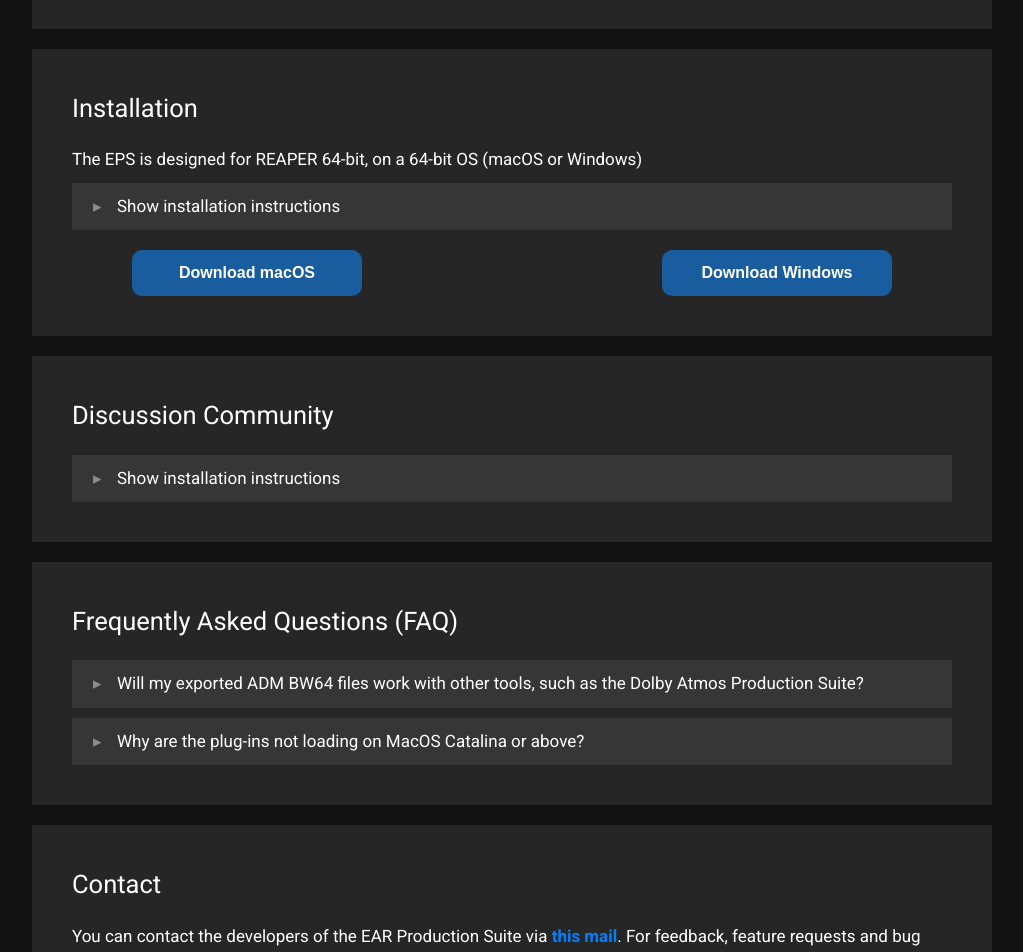
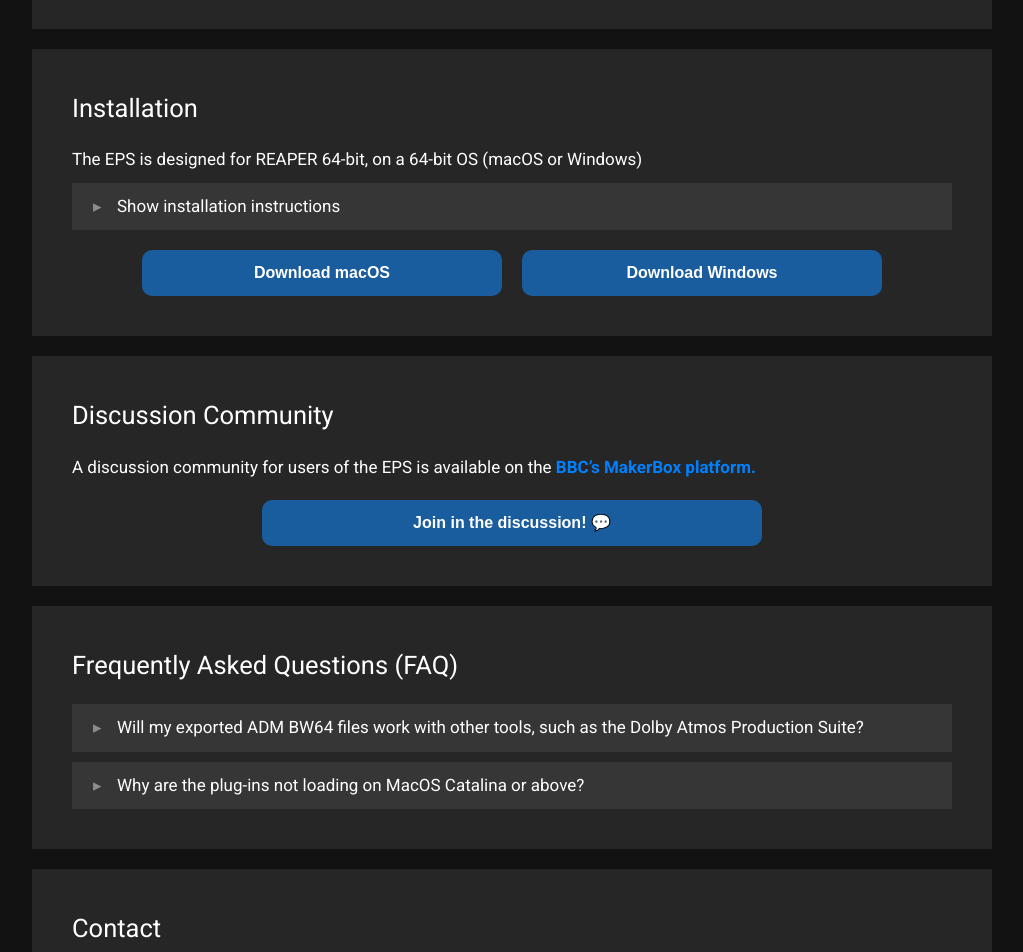
Before and after one commit to ebu/ear-production-suite, a Jekyll site: the page built from docs/index.markdown, in a window 1280 px wide. Shown: the part 2260-3212 px from the top of the page, without its empty margins (128-1151 px from the left). Built offline with Jekyll 4.4.1, drawn with Linux system fonts in a browser that asks for light colours.

Commit message:
Better presentation of discussion forum link

```diff
--- a/docs/_sass/components/_buttons.scss
+++ b/docs/_sass/components/_buttons.scss
@@ -12,6 +12,7 @@
   border-style: none;
   color: $c__white;
   font-weight: bold;
+  white-space: nowrap;
 }
 
 .c-btn > a {
--- a/docs/_sass/themes/_dark.scss
+++ b/docs/_sass/themes/_dark.scss
@@ -14,7 +14,7 @@
         background-color: $c__dark-background;
     }
 
-  .text_section{
+    .text_section {
         background-color: $c__dark-background-light;
         padding: 4rem;
         margin-top: 2rem;
@@ -40,16 +40,18 @@
     }
 
     .github-corner {
-    fill:#fff;
-    color:$c__dark-blue;
+        fill: #fff;
+        color: $c__dark-blue;
         position: absolute;
         border: 0;
         right: 0;
+
         @media screen and (min-width: 601px) {
             top: 0rem;
             height: 12rem;
             margin-right: 0rem;
         }
+
         @media screen and (max-width: 601px) {
             top: 0rem;
             margin-right: -1rem;
@@ -61,13 +63,29 @@
         margin-top: 2rem;
         margin-left: 6rem;
         margin-right: 6rem;
-    grid-template-columns: repeat(auto-fit, minmax(160px, 1fr));
+        grid-template-columns: repeat(auto-fit, minmax(260px, 360px));
         display: grid;
-    column-gap: 30rem;
+        column-gap: 2rem;
         row-gap: 2rem;
+        justify-content: center;
     }
 
     .button-grid > * {
+        display: grid;
+    }
+
+    .button-grid-wide {
+        margin-top: 2rem;
+        margin-left: 2rem;
+        margin-right: 2rem;
+        grid-template-columns: repeat(auto-fit, minmax(300px, 500px));
+        display: grid;
+        column-gap: 2rem;
+        row-gap: 2rem;
+        justify-content: center;
+    }
+
+    .button-grid-wide > * {
         display: grid;
     }
 
@@ -93,6 +111,7 @@
         margin-bottom: 2rem;
         font-weight: 500;
     }
+
     .yt-iframe {
         position: relative;
         padding-bottom: 56.25%;
@@ -110,5 +129,4 @@
         width: 100%;
         height: 100%;
     }
-
 }
--- a/docs/index.markdown
+++ b/docs/index.markdown
@@ -106,15 +106,10 @@
 
 <div markdown="1" class="text_section">
 ## Discussion Community
-  <details>
-    <summary>Show installation instructions</summary>
-      <div class="text_section">
-        A discussion community for users of the EAR Production Suite is available on the <a href="https://www.bbc.co.uk/makerbox/tools/ear-production-suite">BBC's MakerBox platform.</a>
-      </div>
-      <div class="button-grid">
-        <a href="https://www.bbc.co.uk/makerbox/tools/ear-production-suite"><button class="c-btn">Join in the discussion!</button></a>
-      </div>
-  </details>
+A discussion community for users of the EPS is available on the <a href="https://www.bbc.co.uk/makerbox/tools/ear-production-suite">BBC's MakerBox platform.</a>
+  <div class="button-grid-wide">
+    <a href="https://www.bbc.co.uk/makerbox/tools/ear-production-suite"><button class="c-btn">Join in the discussion! 💬</button></a>
+  </div>
 </div>
 
 <div markdown="1" class="text_section">
```
Lines whose indentation alone changed are shown as unchanged.
